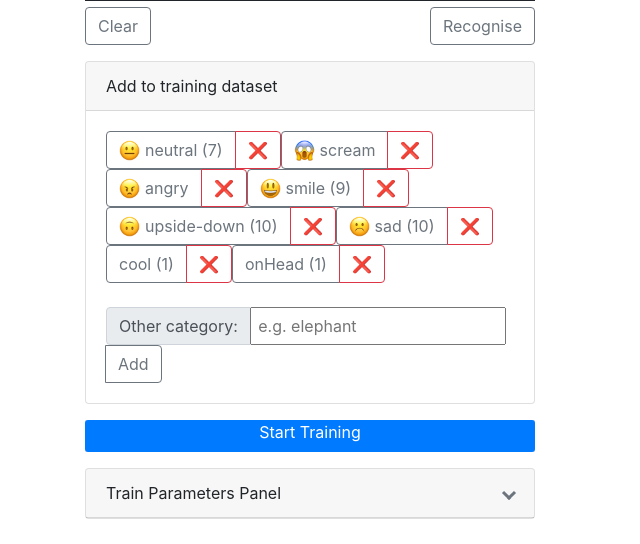
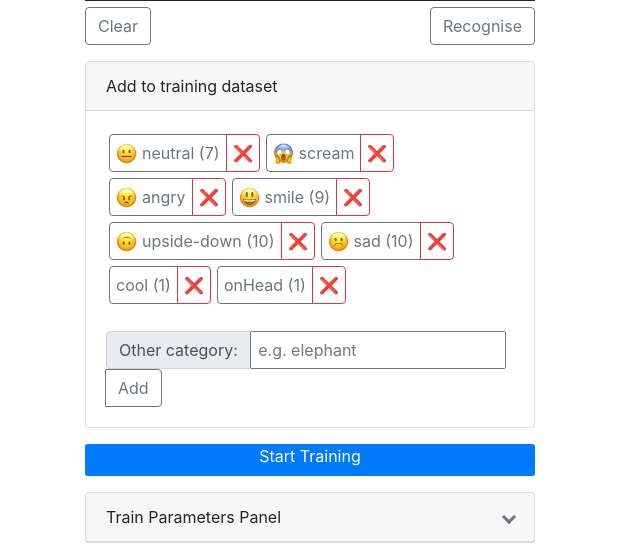
Before and after one commit to stblmuc/Smiley, a Flask app: page / in a window 1280 px wide. Shown: the part 559-1103 px from the top of the page, without its empty margins (0-640 px from the left). Before the commit the page ends 1078 px from the top, so only its background shows below. Run offline with Flask 2, Linux system fonts and the light colour scheme; some libraries are stand-ins or nearby versions.

Commit message:
css improvements

```diff
--- a/static/css/style.css
+++ b/static/css/style.css
@@ -1,4 +1,4 @@
-.col-lg-6>* {
+.col-lg-6 > * {
     max-width: 450px;
     margin-bottom: 1rem;
 }
@@ -71,6 +71,21 @@ label {
 
 #categories > div {
     width: inherit;
+    margin: 3px;
+}
+
+#categories .btn-outline-secondary {
+    border-top-right-radius: 0px;
+    border-bottom-right-radius: 0px;
+    padding-left: 6px;
+    padding-right: 6px;
+}
+
+#categories .btn-outline-danger {
+    border-top-left-radius: 0px;
+    border-bottom-left-radius: 0px;
+    padding-left: 6px;
+    padding-right: 6px;
 }
 
 #trainModels {
@@ -134,7 +149,7 @@ label {
     border: 0;
 }
 
-#config-form .form-control > * {
+#config-form .input-group * {
     border-radius: 0;
 }
 
@@ -146,6 +161,10 @@ label {
     outline: none;
     box-shadow: none;
     border-color: #ced4da;
+}
+
+#config-form .input-group-append .input-group-text {
+    background-color: white;
 }
 
 .inline {
@@ -170,13 +189,3 @@ label {
 .relative {
     position: relative !important;
 }
-
-#categories .btn-outline-secondary {
-    border-top-right-radius: 0px;
-    border-bottom-right-radius: 0px;
-}
-
-#categories .btn-outline-danger {
-    border-top-left-radius: 0px;
-    border-bottom-left-radius: 0px;
-}
```
